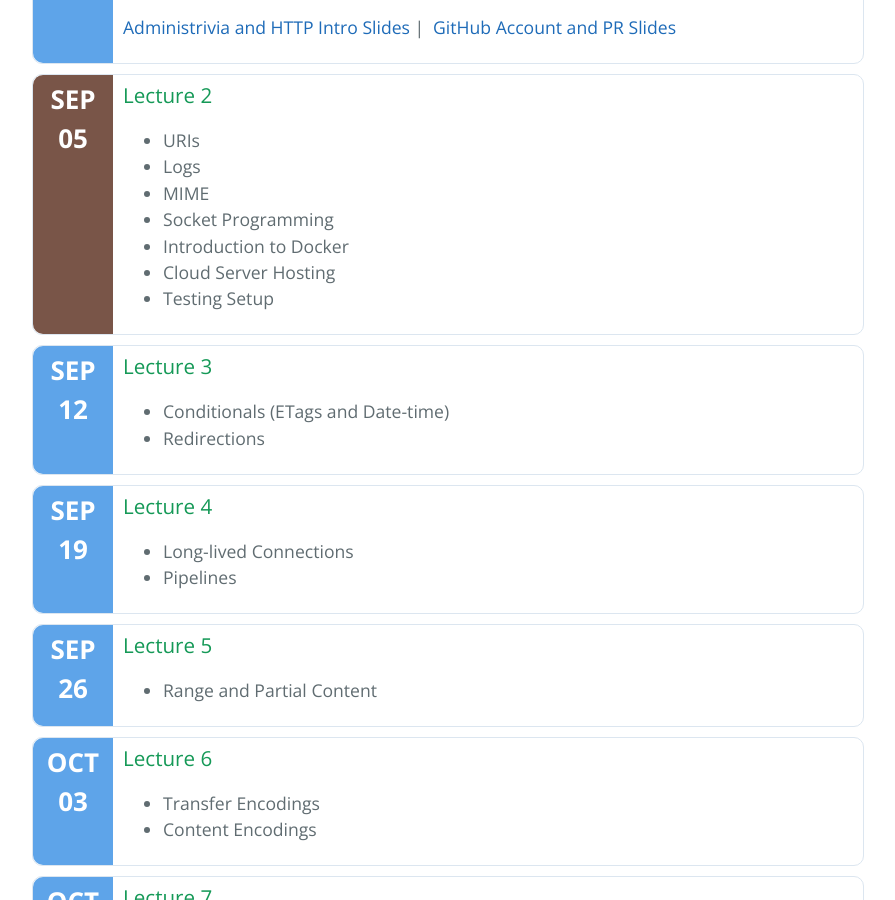
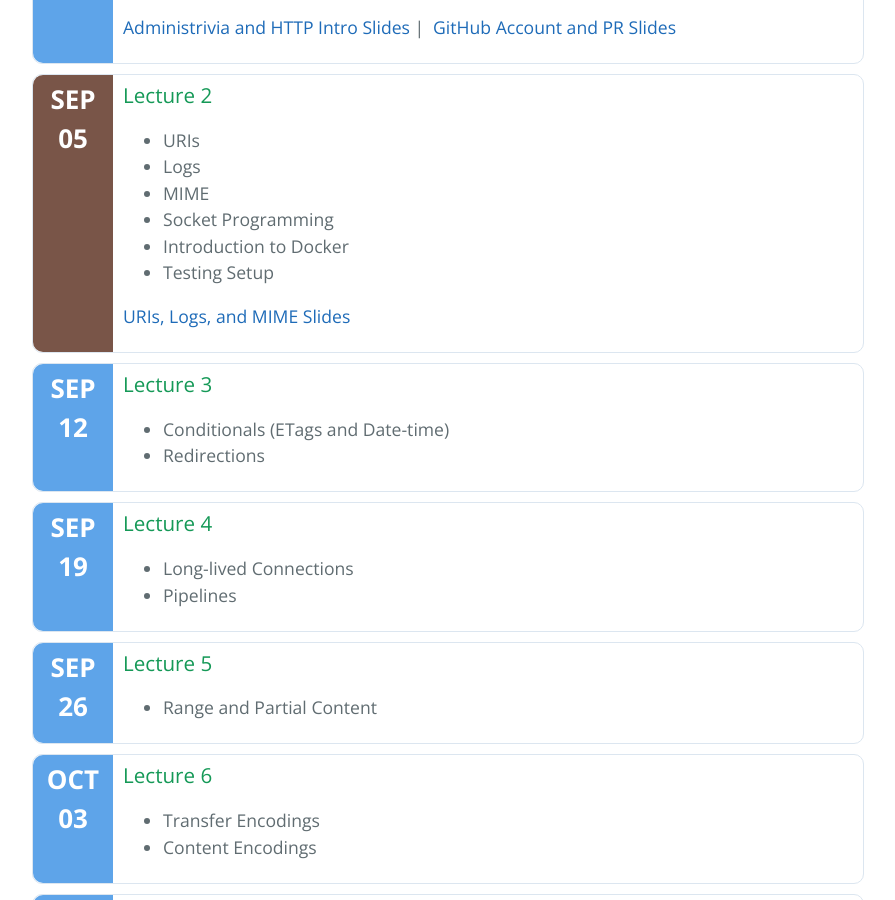
Before and after one commit to cs531-f19/cs531-f19.github.io, a Jekyll site: the page built from lectures.md, in a window 1280 px wide and 900 px high, scrolled down 686 px. Shown: the whole window, without its empty margins (192-1087 px from the left). Built offline with Jekyll 4.4.1, drawn with Linux system fonts in a browser that asks for light colours; the repository's description, which GitHub fills in, is left out.

Commit message:
Add Lecture 2 slides

```diff
--- a/_data/assignments.yml
+++ b/_data/assignments.yml
@@ -1,6 +1,6 @@
 assignment-0-0:
   title: Assignment 0-0
-  description: A set of mandatory tasks, which will give extra points if done timely.
+  description: A set of mandatory tasks, which will give extra points if done timely. See [Git/GitHub Slides](/slides/lecture-01-github.pdf) for help.
   date: 2019-09-05
   points: 5
   extra: true
--- a/_data/lectures.yml
+++ b/_data/lectures.yml
@@ -22,8 +22,10 @@
   - MIME
   - Socket Programming
   - Introduction to Docker
-  - Cloud Server Hosting
   - Testing Setup
+  links:
+  - title: URIs, Logs, and MIME Slides
+    href: /slides/lecture-02-uris-logs-mime.pdf
 - title: Lecture 3
   date: 2019-09-12
   topics:
```
Also changed, not shown: 1 other file.
